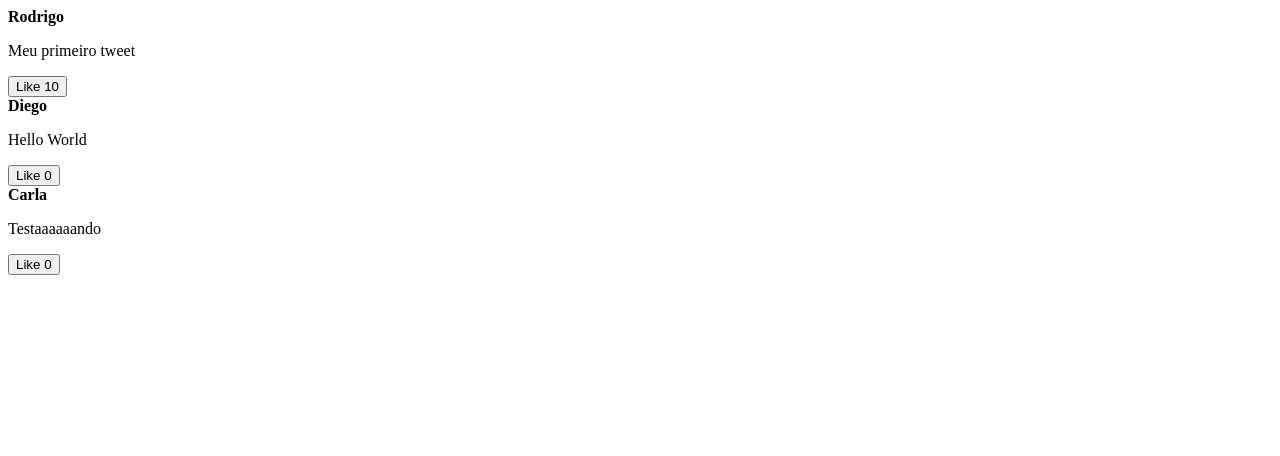
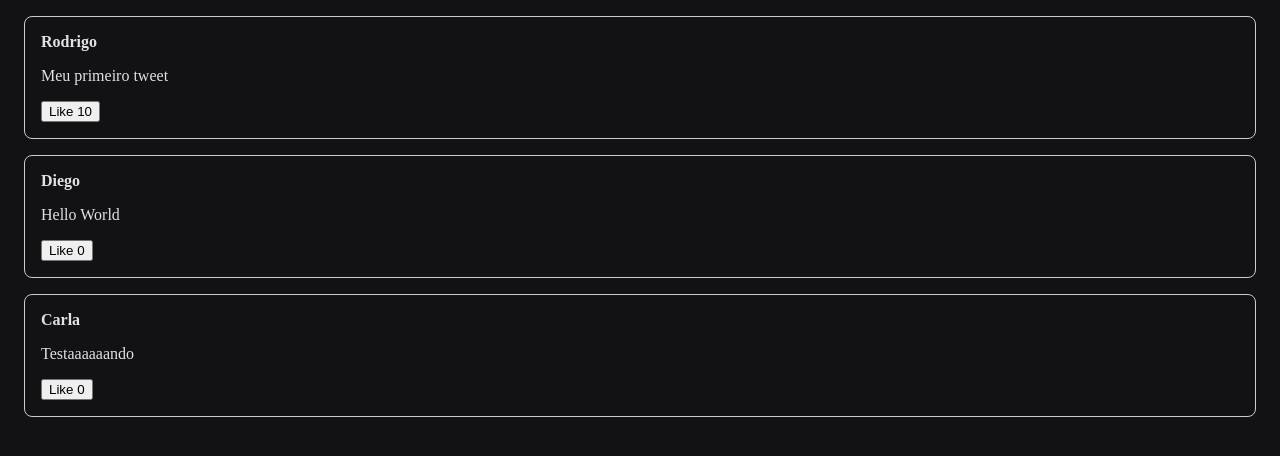
Before and after one commit to giovanniclopes/ui-twitter, a React app: page / in a window 1280 px wide. Shown: the top 456 px of the page. Built offline with nearby package versions, Linux system fonts and the light colour scheme; the HTML template or start-up script is replaced by a standard one.

Commit message:
CSS File created

```diff
--- a/src/components/Tweet.tsx
+++ b/src/components/Tweet.tsx
@@ -1,12 +1,12 @@
 interface TweetProps {
   user: string;
   children: string;
-  likes?: number
+  likes?: number;
 }
 
 export function Tweet(props: TweetProps) {
   return (
-    <div>
+    <div className="tweet" style={{ borderRadius: 8 }}>
       <strong>{props.user}</strong>
       <p>{props.children}</p>
       <button>Like {props.likes ?? 0}</button>
--- /dev/null
+++ b/src/global.css
@@ -0,0 +1,10 @@
+body {
+  background: #121214;
+  color: #e1e1e6;
+}
+
+.tweet {
+  margin: 16px;
+  padding: 16px;
+  border: 1px solid #ccc;
+}
--- a/src/main.tsx
+++ b/src/main.tsx
@@ -1,6 +1,8 @@
 import React from "react";
 import ReactDOM from "react-dom/client";
 import { Tweet } from "./components/Tweet";
+
+import './global.css'
 
 ReactDOM.createRoot(document.getElementById("root") as HTMLElement).render(
   <React.StrictMode>
```
